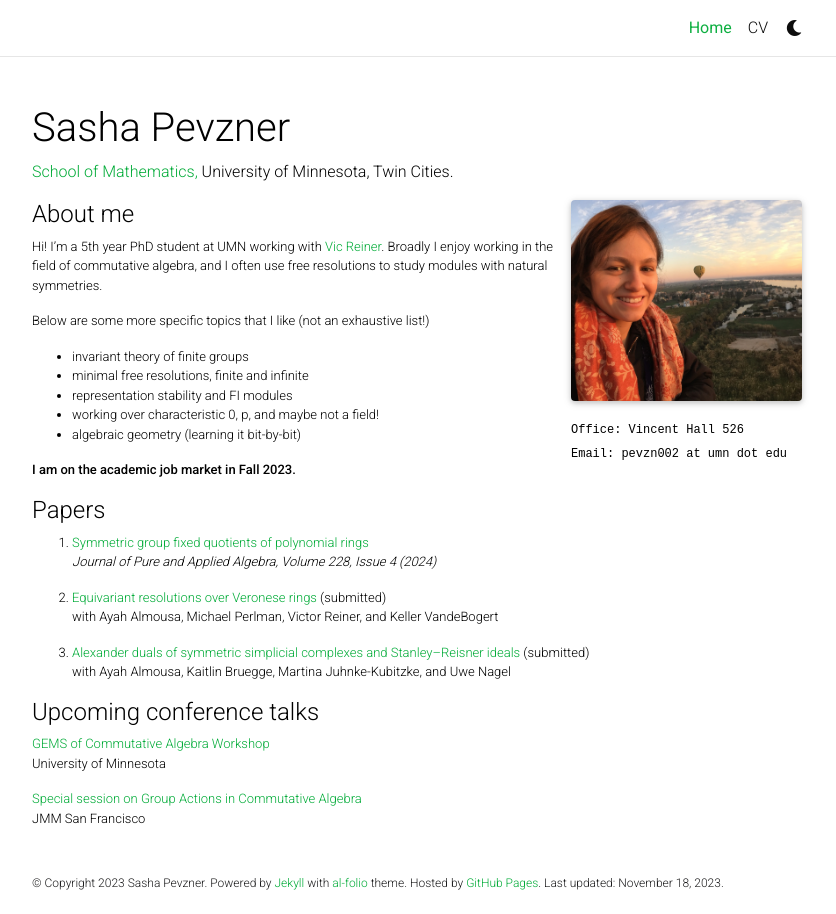
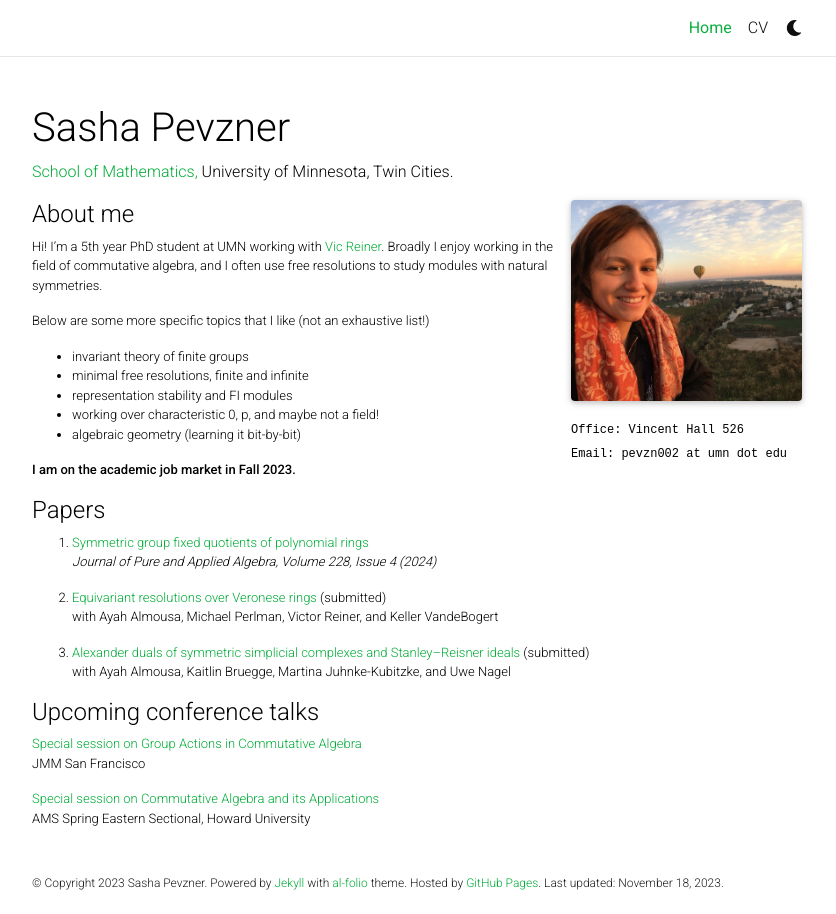
Before and after one commit to sashapevzner/sashapevzner.github.io, a Jekyll site: the page built from _pages/about.md, in a window 1280 px wide. Shown: the whole page, without its empty margins (223-1059 px from the left). Built offline with Jekyll 4.4.1, drawn with Linux system fonts in a browser that asks for light colours; full-size pictures stand in for the smaller copies a plugin makes; comment, search, counter and statistics services are not loaded; a style sheet for code colours, icons or effects is not loaded.

Commit message:
Update about.md

```diff
--- a/_pages/about.md
+++ b/_pages/about.md
@@ -43,8 +43,8 @@ with Ayah Almousa, Kaitlin Bruegge, Martina Juhnke-Kubitzke, and Uwe Nagel
 
 #### Upcoming conference talks
 
-[GEMS of Commutative Algebra Workshop](https://sites.google.com/tamu.edu/gems-of-ca-2023/home) <br>
-University of Minnesota
-
 [Special session on Group Actions in Commutative Algebra](https://www.jointmathematicsmeetings.org/meetings/national/jmm2024/2300_program_ss51.html#title) <br>
 JMM San Francisco
+
+[Special session on Commutative Algebra and its Applications](https://www.ams.org/meetings/sectional/2312_program_ss8.html#title) <br>
+AMS Spring Eastern Sectional, Howard University
```
